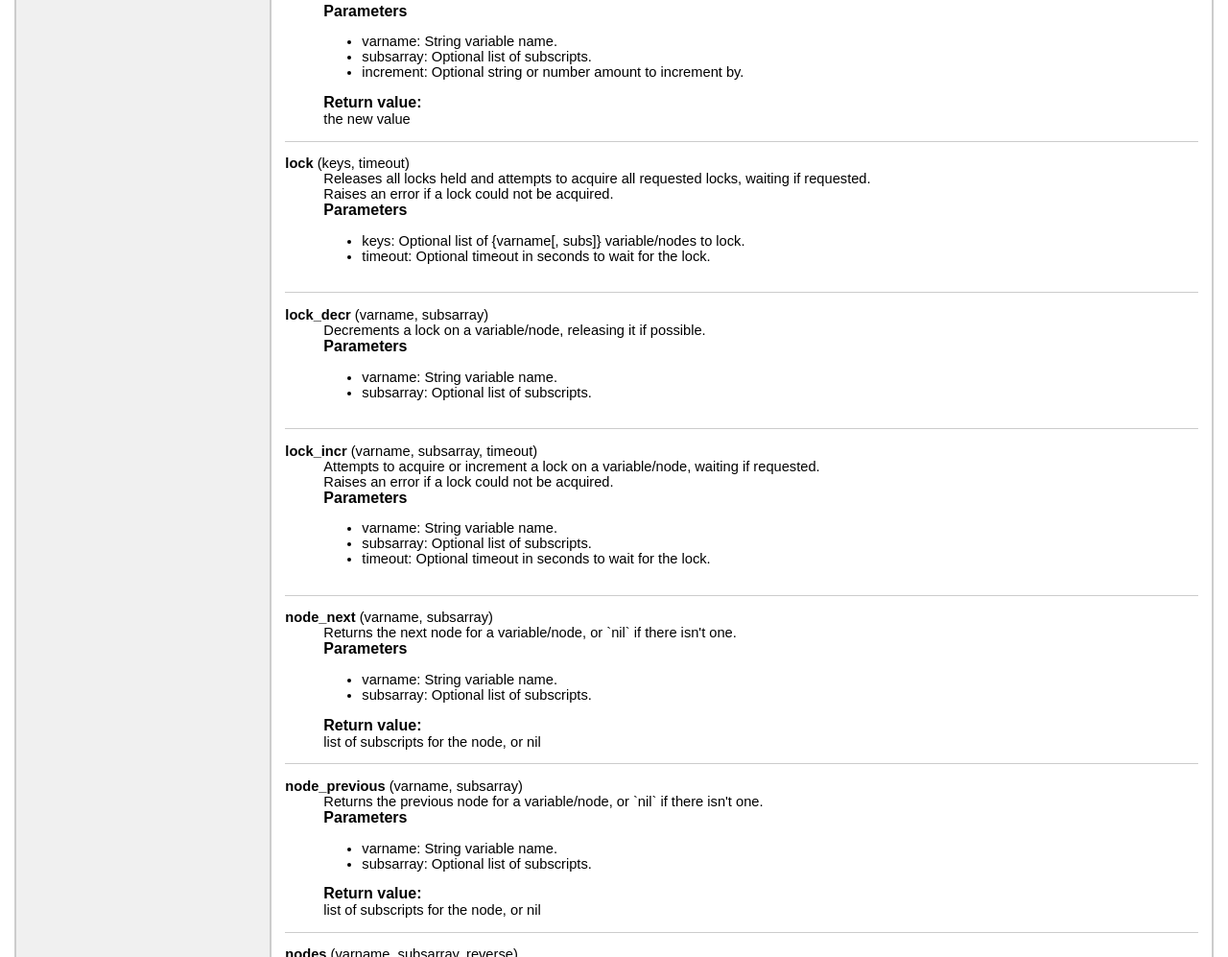
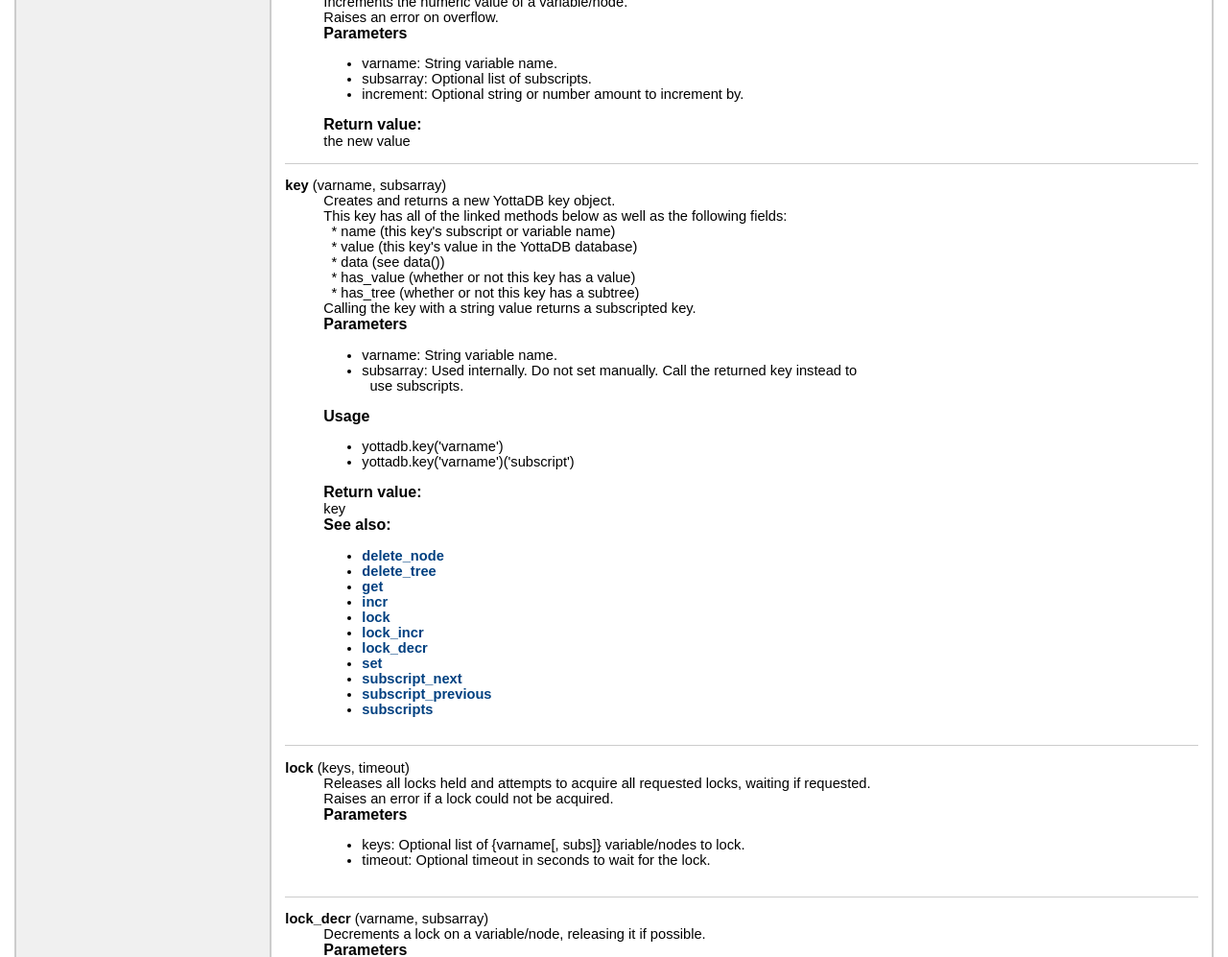
Before and after one commit to anet-be/lua-yottadb, a plain HTML site: page docs/modules/yottadb.html in a window 1280 px wide. Shown: the part 1621-2618 px from the top of the page at 96% size. Drawn offline with Linux system fonts and the light colour scheme.

Commit message:
Added key class, documentation, and tests. Also fixed various build issues and a recent test regression.

```diff
--- a/docs/modules/yottadb.html
+++ b/docs/modules/yottadb.html
@@ -100,6 +100,11 @@
     <tr>
     <td class="name" nowrap><a href="#incr">incr</a>&nbsp;(varname, subsarray, increment)</td>
     <td class="summary">Increments the numeric value of a variable/node.</td>
+    </tr>
+
+    <tr>
+    <td class="name" nowrap><a href="#key">key</a>&nbsp;(varname, subsarray)</td>
+    <td class="summary">Creates and returns a new YottaDB key object.</td>
     </tr>
 
     <tr>
@@ -375,6 +380,97 @@ Increments the numeric value of a variable/node.<br/>Raises an error on overflow
 the new value
 
 
+
+</dd>
+
+
+
+
+<dt><a name="key"></a><strong>key</strong>&nbsp;(varname, subsarray)</dt>
+<dd>
+Creates and returns a new YottaDB key object.<br/>This key has all of the linked methods below as well as the following fields:<br/>&nbsp&nbsp* name (this key's subscript or variable name)<br/>&nbsp&nbsp* value (this key's value in the YottaDB database)<br/>&nbsp&nbsp* data (see data())<br/>&nbsp&nbsp* has_value (whether or not this key has a value)<br/>&nbsp&nbsp* has_tree (whether or not this key has a subtree)<br/>Calling the key with a string value returns a subscripted key.
+
+
+<h3>Parameters</h3>
+<ul>
+
+	<li>
+	  varname: String variable name.
+	</li>
+
+	<li>
+	  subsarray: Used internally. Do not set manually. Call the returned key instead to<br/>&nbsp&nbspuse subscripts.
+	</li>
+
+</ul>
+
+
+
+
+<h3>Usage</h3>
+<ul>
+
+	<li>yottadb.key('varname')
+
+	<li>yottadb.key('varname')('subscript')
+
+</ul>
+
+
+
+<h3>Return value:</h3>
+key
+
+
+
+<h3>See also:</h3>
+<ul>
+
+	<li><a href="../modules/yottadb.html#delete_node">
+		delete_node
+	</a>
+
+	<li><a href="../modules/yottadb.html#delete_tree">
+		delete_tree
+	</a>
+
+	<li><a href="../modules/yottadb.html#get">
+		get
+	</a>
+
+	<li><a href="../modules/yottadb.html#incr">
+		incr
+	</a>
+
+	<li><a href="../modules/yottadb.html#lock">
+		lock
+	</a>
+
+	<li><a href="../modules/yottadb.html#lock_incr">
+		lock_incr
+	</a>
+
+	<li><a href="../modules/yottadb.html#lock_decr">
+		lock_decr
+	</a>
+
+	<li><a href="../modules/yottadb.html#set">
+		set
+	</a>
+
+	<li><a href="../modules/yottadb.html#subscript_next">
+		subscript_next
+	</a>
+
+	<li><a href="../modules/yottadb.html#subscript_previous">
+		subscript_previous
+	</a>
+
+	<li><a href="../modules/yottadb.html#subscripts">
+		subscripts
+	</a>
+
+</ul>
 
 </dd>
 
```
Also changed, not shown: docs/files/yottadb.html (+96 -0 lines), 5 other files.
